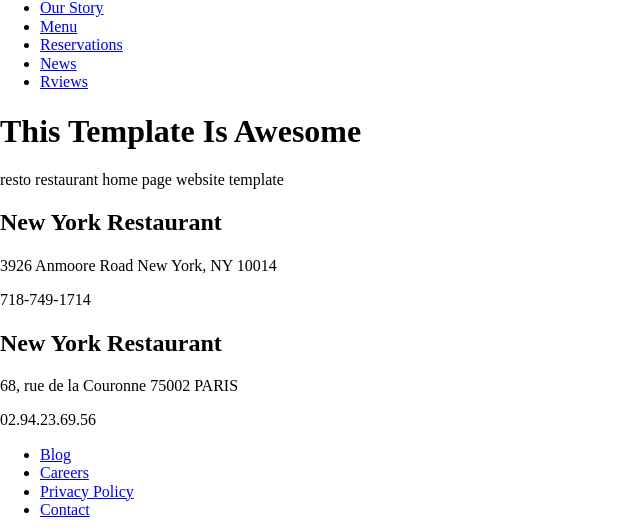
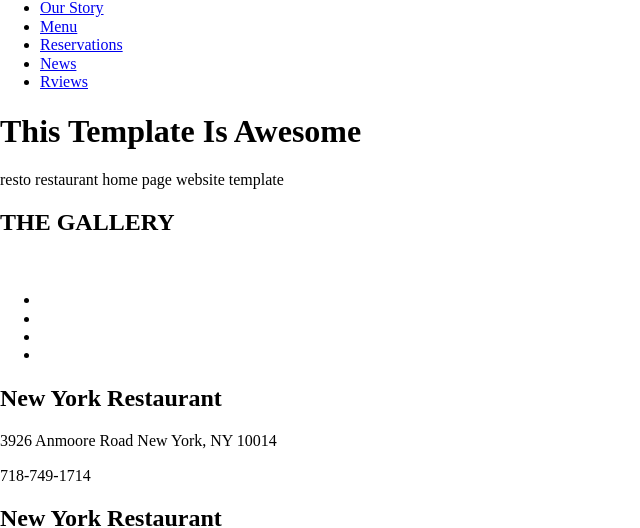
Before and after one commit to restby/resto, a plain HTML site: page index.html in a window 1280 px wide. Shown: the part 35-563 px from the top of the page, without its empty margins (0-640 px from the left). Drawn offline with Linux system fonts and the light colour scheme.

Commit message:
добавли блок gallery

```diff
--- a/index.html
+++ b/index.html
@@ -36,6 +36,26 @@
       </div>
     </header>
     <main class="page-main">
+      <section class="gallery">
+        <h2 class="gallery__title">THE GALLERY</h2>
+        <div class="gallery__wrapper">
+          <img class="gallery__img  gallery__img--big" width="" height="" src="#" alt="">
+        </div>
+        <ul class="gallery__list">
+          <li class="gallery__item  gallery__item--1">
+            <img src="#" alt="" class="gallery__img" width="" height="">
+          </li>
+          <li class="gallery__item  gallery__item--2">
+            <img src="#" alt="" class="gallery__img" width="" height="">
+          </li>
+          <li class="gallery__item  gallery__item--3">
+            <img src="#" alt="" class="gallery__img" width="" height="">
+          </li>
+          <li class="gallery__item  gallery__item--4">
+            <img src="#" alt="" class="gallery__img" width="" height="">
+          </li>
+        </ul>
+      </section>
     </main>
     <footer class="page-footer">
       <div class="restaurant  restaurant--newyork">
```
